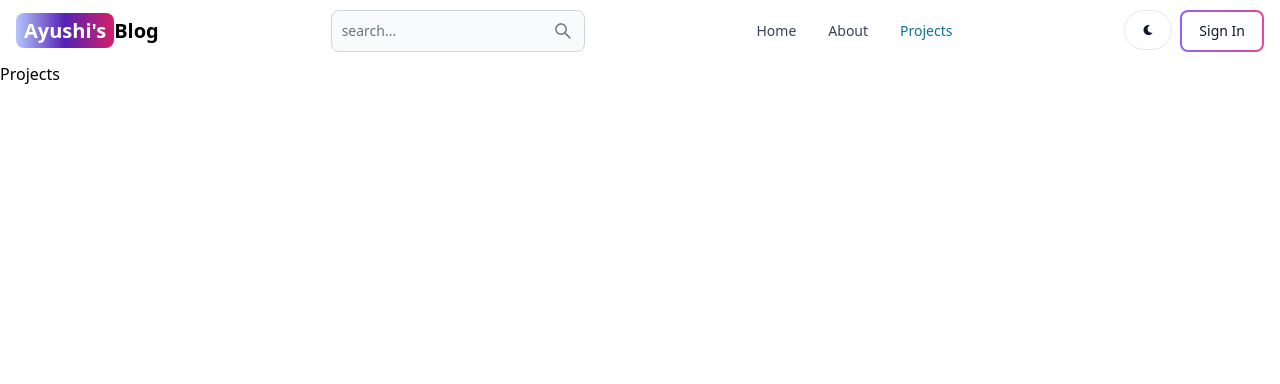
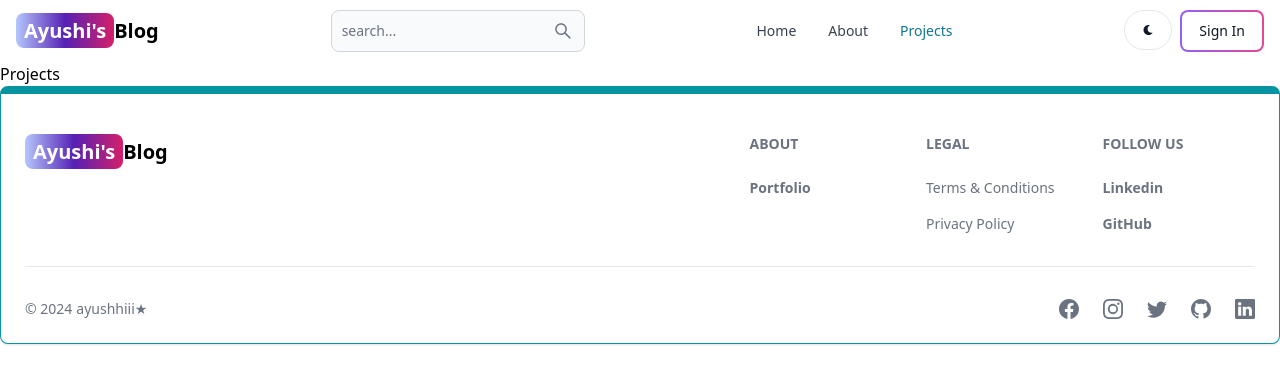
Before and after one commit to ayushi-4/MernBlog, a React (Vite) app in the folder client/: page /projects in a window 1280 px wide. Shown: the top 384 px of the page. Built offline with nearby package versions, Linux system fonts and the light colour scheme.

Commit message:
create and add the footer component

```diff
--- a/client/src/App.jsx
+++ b/client/src/App.jsx
@@ -7,6 +7,7 @@
 import Dashboard from './pages/Dashboard';
 import Projects from './pages/Projects';
 import Header from './components/Header';
+import Footer from './components/Footer';
 export default function App() {
   return (
     <BrowserRouter>
@@ -20,6 +21,7 @@
       <Route path='/projects' element= {<Projects />}/>
 
     </Routes>
+    <Footer/>
     </BrowserRouter>
   );
 }
--- /dev/null
+++ b/client/src/components/Footer.jsx
@@ -0,0 +1,87 @@
+import React from 'react'
+import { Footer } from 'flowbite-react';
+import { Link } from 'react-router-dom';
+import {BsFacebook , BsInstagram , BsGithub , BsTwitter ,BsLinkedin} from 'react-icons/bs';
+export default function FooterCom() {
+  return (
+   <Footer container className='border border-t-8 border-teal-500  '>
+    <div className="w-full max-w-7xl mx-auto">
+     <div className=" grid w-full justify-between sm:flex md:grid-cols-1">
+        <div className="mt-5">
+        <Link to = "/" className='self-center whitespace-nowrap text-lg sm:text-xl font-semibold dark:text-white'>
+        <span className='px-2 py-1 bg-gradient-to-r from-indigo-300 via-purple-800 to-pink-600 rounded-lg text-white'><b> Ayushi's</b></span>
+        <b>Blog </b>
+        </Link>
+        </div>
+        <div className="grid grid-cols-2 gap-8 mt-4 sm:grid-cols-3 sm:gap-6">
+          <div className="">
+          <Footer.Title title = 'About'/>
+          <Footer.LinkGroup col>
+            <Footer.Link
+            href='https://portfolio-ayuii.netlify.app/'
+            target ='_blank'
+            rel = 'noopener noreferrer'
+            >
+           <b> Portfolio </b>
+            </Footer.Link>
+            <Footer.Link
+            href='/about'
+            target ='_blank'
+            rel = 'noopener noreferrer'
+            >
+           <b></b>
+            </Footer.Link>
+          </Footer.LinkGroup>
+          </div>
+
+          <div className="">
+          <Footer.Title title = 'Legal'/>
+          <Footer.LinkGroup col>
+            <Footer.Link
+            href='#href'
+            >
+            Terms & Conditions
+            </Footer.Link>
+            <Footer.Link
+            href='#href'
+            >
+            Privacy Policy
+            </Footer.Link>
+          </Footer.LinkGroup>
+          </div>
+          <div className="">
+          <Footer.Title title = 'Follow us'/>
+          <Footer.LinkGroup col>
+            <Footer.Link
+            href='https://www.linkedin.com/in/ayushi-goyal-061633250/'
+            target ='_blank'
+            rel = 'noopener noreferrer'
+            >
+           <b> Linkedin </b>
+            </Footer.Link>
+            <Footer.Link
+            href='https://github.com/ayushi-4'
+            target ='_blank'
+            rel = 'noopener noreferrer'
+            >
+           <b>GitHub</b>
+            </Footer.Link>
+          </Footer.LinkGroup>
+          </div>
+        </div>
+     </div>
+    <Footer.Divider/>
+    <div className="w-full sm:flex sm:items-center sm:justify-between">
+        <Footer.Copyright href='#' by="ayushhiii&#9733;" year ={new Date().getFullYear()}/>
+      <div className="flex gap-6 sm:mt-0 mt-4 sm:justify-center">
+        <Footer.Icon href='#' icon={BsFacebook}/>
+        <Footer.Icon href='#' icon={BsInstagram}/>
+        <Footer.Icon href='#' icon={BsTwitter}/>
+        <Footer.Icon href='https://github.com/ayushi-4' icon={BsGithub}/>
+        <Footer.Icon href='https://www.linkedin.com/in/ayushi-goyal-061633250/' icon={BsLinkedin}/>
+        </div>
+    </div>
+    </div>
+      </Footer>
+  )
+}
```
